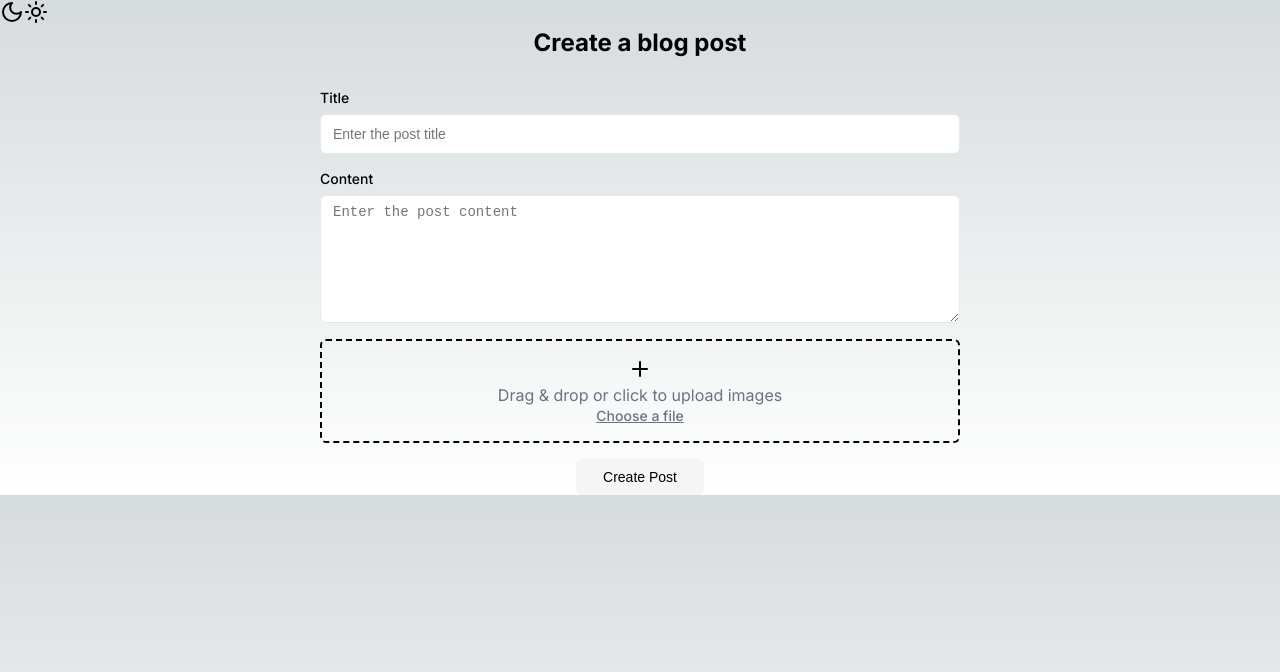
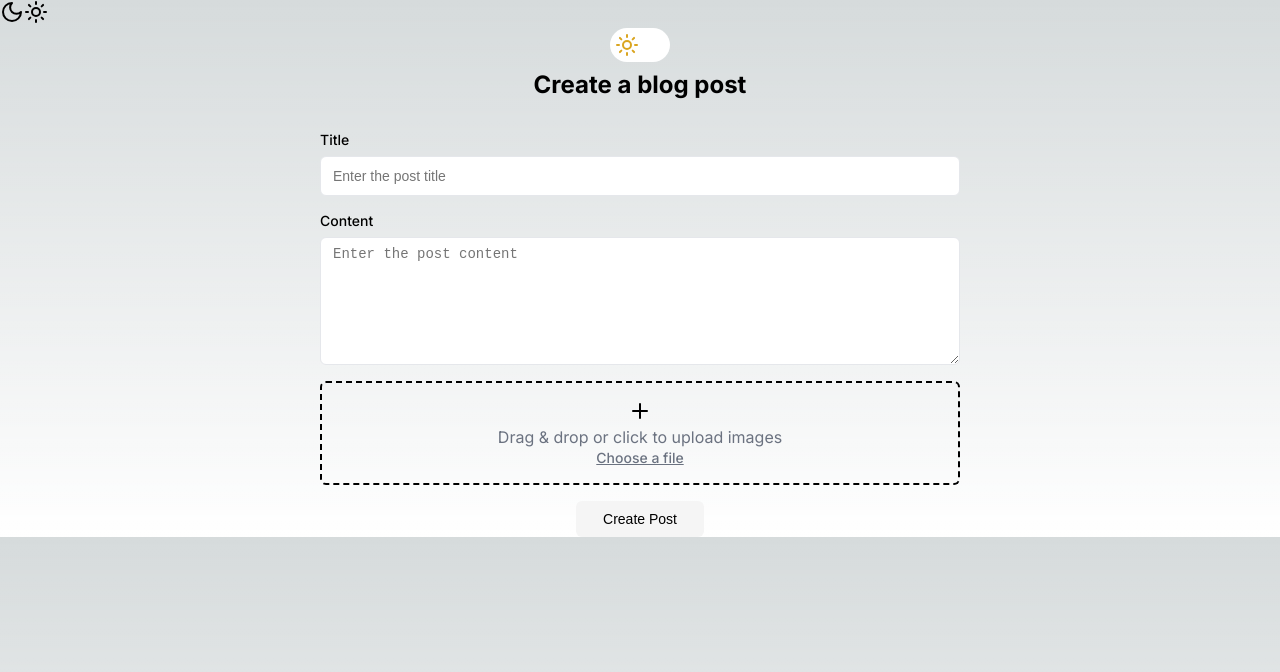
Before and after one commit to RauliYoung/QLimax, a Next.js app: page / in a window 1280 px wide. Shown: the top 672 px of the page. Built offline with nearby package versions, Linux system fonts and the light colour scheme.

Commit message:
toggle theme slider

```diff
--- a/src/app/components/blogpost/blogpost.tsx
+++ b/src/app/components/blogpost/blogpost.tsx
@@ -6,6 +6,7 @@ import {Textarea} from '@/app/components/ui/blogpost-textarea/textarea';
 import {Button} from '@/app/components/ui/common/button/button';
 import PlusIcon from '@/app/components/ui/icons/plusicon';
 import './blogpost.scss';
+import Switch from '@/app/components/ui/theme-toggle/toggle';
 
 const handleFileChange = (event: any) => {};
 
@@ -13,6 +14,7 @@ export function BlogPostComponent() {
   return (
     <div className="component-container">
       <div className="header">
+        <Switch id="theme-toggle" />
         <h2>Create a blog post</h2>
       </div>
       <div className="form-container">
--- a/src/app/components/ui/theme-toggle/toggle.scss
+++ b/src/app/components/ui/theme-toggle/toggle.scss
@@ -0,0 +1,73 @@
+.switch {
+  position: relative;
+  display: inline-block;
+  width: 60px;
+  height: 34px;
+
+  .icon {
+    position: absolute;
+    top: 50%;
+    transform: translateY(-50%);
+    width: 24px;
+    height: 24px;
+
+    &.sun-icon {
+      z-index: 1;
+      left: 5px;
+      color: goldenrod;
+    }
+
+    &.moon-icon {
+      right: 5px;
+      color: #374151;
+      display: none;
+    }
+  }
+
+  input {
+    opacity: 0;
+    width: 0;
+    height: 0;
+  }
+
+  .slider {
+    position: absolute;
+    cursor: pointer;
+    top: 0;
+    left: 0;
+    right: 0;
+    bottom: 0;
+    background-color: #ffffff;
+    transition: 0.4s;
+    border-radius: 34px;
+
+    &:before {
+      position: absolute;
+      content: '';
+      height: 26px;
+      width: 26px;
+      left: 4px;
+      bottom: 4px;
+      background-color: #ffffff;
+      transition: 0.2s;
+      border-radius: 50%;
+    }
+  }
+
+  input:checked+.slider {
+    background-color: black;
+    border: 1px solid #374151;
+  }
+
+  input:checked+.slider:before {
+    transform: translateX(25px);
+  }
+
+  input:checked~.moon-icon {
+    display: block;
+  }
+
+  input:checked~.sun-icon {
+    display: none;
+  }
+}
--- a/src/app/components/ui/theme-toggle/toggle.tsx
+++ b/src/app/components/ui/theme-toggle/toggle.tsx
@@ -0,0 +1,43 @@
+import React, { useState, useEffect } from 'react';
+import './toggle.scss';
+import SunIcon from '@/app/components/ui/icons/sunicon';
+import MoonIcon from '@/app/components/ui/icons/moonicon';
+
+type SwitchProps = {
+  id: string;
+  defaultChecked?: boolean;
+  onChange?: (event: React.ChangeEvent<HTMLInputElement>) => void;
+  className?: string;
+};
+
+const Switch: React.FC<SwitchProps> = ({ id, defaultChecked = false, onChange, className }) => {
+  const [isChecked, setIsChecked] = useState(defaultChecked);
+
+  useEffect(() => {
+    setIsChecked(defaultChecked);
+  }, [defaultChecked]);
+
+  const handleChange = (event: React.ChangeEvent<HTMLInputElement>) => {
+    setIsChecked(event.target.checked);
+    if(onChange) {
+      onChange(event);
+    }
+  };
+
+  return (
+    <label htmlFor={id} className={`switch ${className}`}>
+      {!isChecked && <SunIcon className="icon sun-icon" />}
+      <input
+        type="checkbox"
+        id={id}
+        checked={isChecked}
+        onChange={handleChange}
+        aria-label="Toggle between themes"
+      />
+      <span className="slider round"></span>
+      {isChecked && <MoonIcon className="icon moon-icon" />}
+    </label>
+  );
+};
+
+export default Switch;
```
